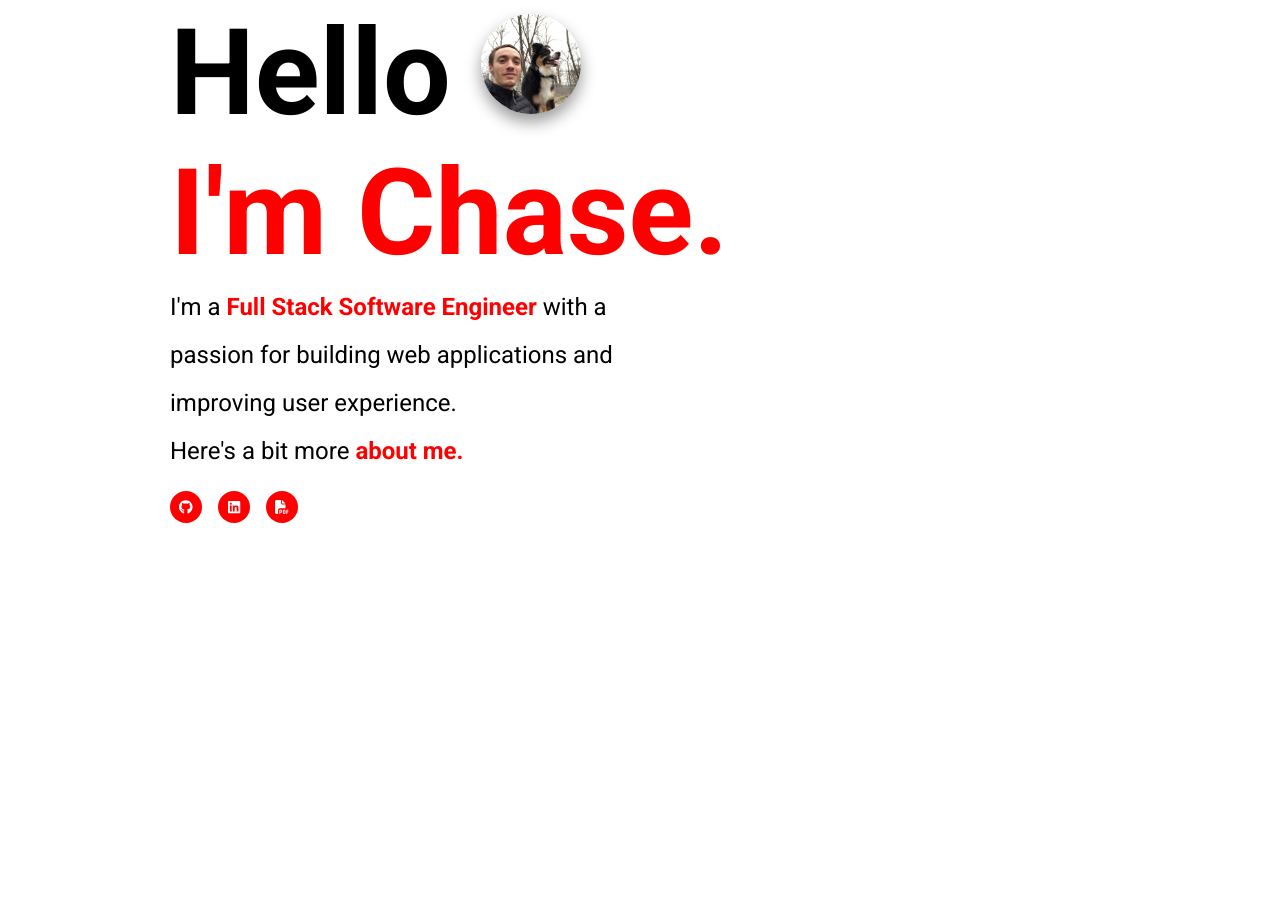
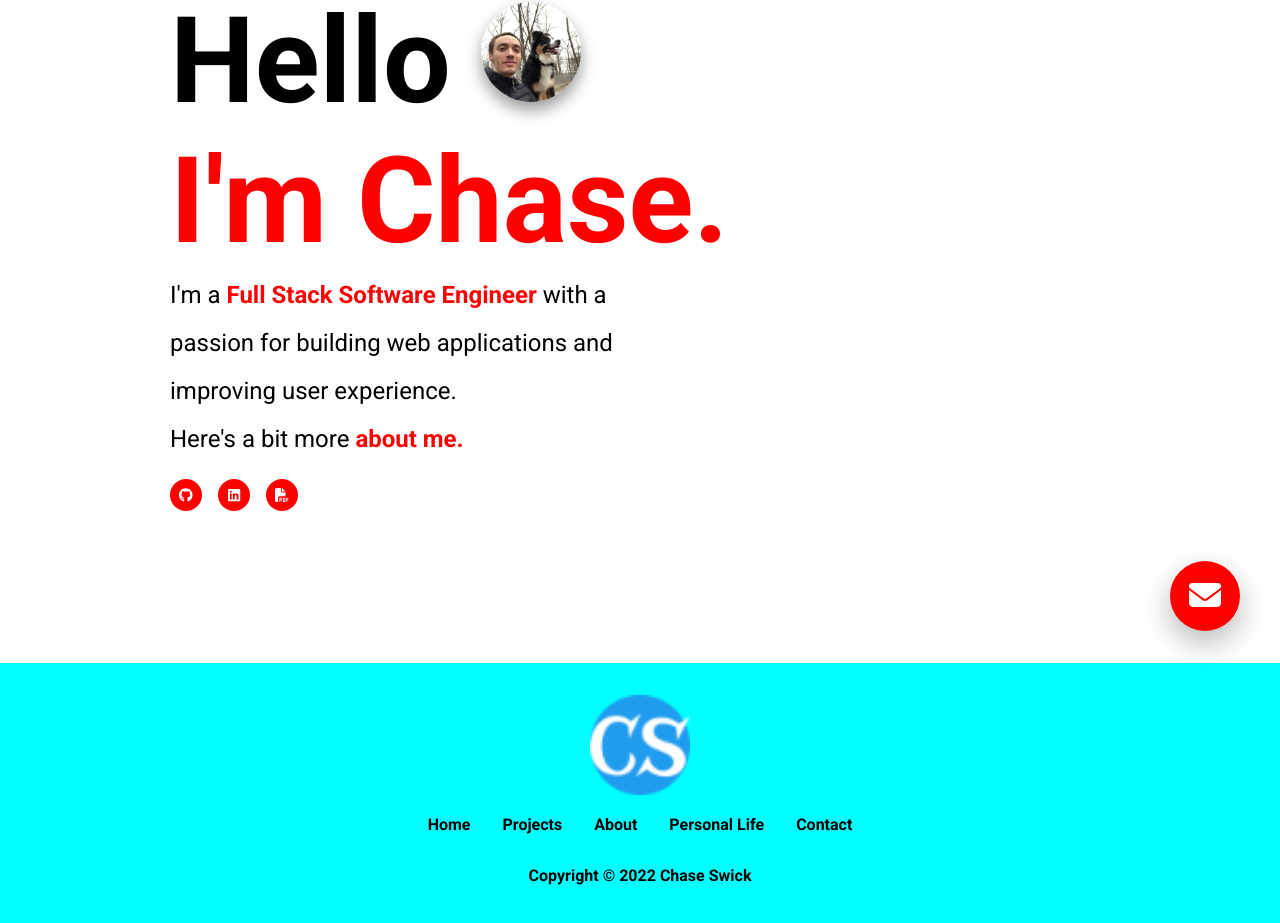
Before and after one commit to Swicky97/E-Portfolio, a React (Create React App) app: page / in a window 1280 px wide. Shown: the part 137-1060 px from the top of the page. Before the commit the page ends 800 px from the top, so only its background shows below. Built offline with nearby package versions, Linux system fonts and the light colour scheme.

Commit message:
Footer and landing page

```diff
--- a/src/App.js
+++ b/src/App.js
@@ -2,13 +2,17 @@ import React from "react";
 import { BrowserRouter as Router, Routes, Route } from "react-router-dom";
 import Nav from "./Components/Nav";
 import Landing from "./Components/Landing";
+import Footer from "./Components/Footer";
 
 function App() {
   return (
     <div className="App">
       <Router>
         <Nav />
-        <Landing />
+        <Routes>
+          <Route path="/" exact element={<Landing />}></Route>
+        </Routes>
+        <Footer />
       </Router>
     </div>
   );
--- /dev/null
+++ b/src/Components/Footer.jsx
@@ -0,0 +1,38 @@
+import React from "react";
+import { Link } from 'react-router-dom';
+
+export default function Footer() {
+  return (
+    <footer>
+      <div className="footer__container">
+        <div className="row row__column">
+          <Link to="/">
+            <figure className="footer__logo">
+              <img src="images/CS-logo.jpeg" className="footer__logo--img" alt="" />
+            </figure>
+          </Link>
+          <div className="footer__list">
+            <Link to="/" className="footer__link">
+              Home
+            </Link>
+            <Link to="/projects" className="footer__link">
+              Projects
+            </Link>
+            <Link to="/about" className="footer__link">
+              About
+            </Link>
+            <Link to="/personal" className="footer__link">
+              Personal Life
+            </Link>
+            <Link to="/contact" className="footer__link">
+              Contact
+            </Link>
+          </div>
+          <div className="footer__copyright">
+            Copyright &copy; 2022 Chase Swick
+          </div>
+        </div>
+      </div>
+    </footer>
+  );
+}
--- a/src/Components/Landing.jsx
+++ b/src/Components/Landing.jsx
@@ -1,5 +1,6 @@
 import React from "react";
 import { FontAwesomeIcon } from '@fortawesome/react-fontawesome';
+import Mail from './Mail';
 
 export default function Landing() {
   return (
@@ -23,6 +24,7 @@ export default function Landing() {
             <a
               href="https://github.com/Swicky97"
               target="_blank"
+              rel="noreferrer"
               class="social__link click"
             >
               <FontAwesomeIcon icon="fab fa-github" />
@@ -30,6 +32,7 @@ export default function Landing() {
             <a
               href="https://www.linkedin.com/in/chase-swick-bb94ba233/"
               target="_blank"
+              rel="noreferrer"
               class="social__link click"
             >
               <FontAwesomeIcon icon="fab fa-linkedin" />
@@ -44,6 +47,7 @@ export default function Landing() {
           </div>
         </div>
       </header>
+      <Mail />
     </section>
   );
 }
--- /dev/null
+++ b/src/Components/Mail.jsx
@@ -0,0 +1,12 @@
+import React from "react";
+import { FontAwesomeIcon } from '@fortawesome/react-fontawesome';
+
+export default function Mail() {
+  return (
+    <a href="#top">
+      <button class="mail__btn click" onclick="toggleModal()">
+        <FontAwesomeIcon icon="fa-envelope" />
+      </button>
+    </a>
+  )
+}
--- a/src/Components/Nav.jsx
+++ b/src/Components/Nav.jsx
@@ -1,4 +1,4 @@
-import React from 'react';
+import React from "react";
 import { Link } from 'react-router-dom';
 import { FontAwesomeIcon } from '@fortawesome/react-fontawesome';
 
@@ -28,12 +28,12 @@ export default function Nav() {
             </Link>
           </li>
           <li className="nav__link">
-            <Link to="/" className="nav__a">
+            <Link to="/personal" className="nav__a">
               Personal Life
             </Link>
           </li>
           <li className="nav__link">
-            <Link to="/" className="nav__a">
+            <Link to="/contact" className="nav__a">
               Contact
             </Link>
           </li>
--- a/src/index.css
+++ b/src/index.css
@@ -33,13 +33,29 @@ button {
   cursor: pointer;
 }
 
+.container {
+  padding: 56px 0;
+}
+
+.row {
+  width: 100%;
+  max-width: 1200px;
+  margin: 0 auto;
+  padding: 0 24px;
+}
+
+.row__column {
+  display: flex;
+  flex-direction: column;
+  align-items: center;
+}
+
 /* NAVIGATION */
 nav {
   height: 80px;
   display: flex;
   box-shadow: 0 2px 2px 0 rgba(0, 0, 0, 0.05);
   background-color: aqua;
-  position: relative;
   z-index: 1;
 }
 
@@ -82,17 +98,18 @@ nav {
 }
 
 /* LANDING */
-#landing {
-  min-height: 100vh - 80px;
+header {
+  height: calc(100vh - 80px);
 }
 
 .header__container {
-  position: absolute;
-  top: 50%;
-  left: 50%;
-  transform: translate(-50%, -50%);
   width: 100%;
   max-width: 1000px;
+  margin: 0 auto;
+  display: flex;
+  height: 90%;
+  flex-direction: column;
+  justify-content: center;
   padding: 0 30px;
 }
 
@@ -131,10 +148,62 @@ nav {
   height: 32px;
   font-size: 14px;
   margin-right: 16px;
+  margin-bottom: 32px;
   display: flex;
   justify-content: center;
   align-items: center;
   border-radius: 50%;
+}
+
+/* MAIL */
+.mail__btn {
+  width: 70px;
+  height: 70px;
+  font-size: 32px;
+  border-radius: 50%;
+  border: none;
+  background-color: red;
+  color: white;
+  position: fixed;
+  bottom: 32px;
+  right: 40px;
+  z-index: 100;
+  box-shadow: 0 12px 30px 0 rgb(0, 0, 0, 0.28);
+}
+
+/* FOOTER */
+.footer__container {
+  padding: 32px 0;
+  bottom: 0px;
+}
+
+footer {
+  background-color: aqua;
+}
+
+.footer__logo {
+  display: flex;
+}
+
+.footer__logo--img {
+  width: 100px;
+}
+
+.footer__link,
+.footer__copyright {
+  color: black;
+  text-decoration: none;
+  font-size: 16px;
+  font-weight: bold;
+  padding: 8px;
+}
+
+.footer__list {
+  margin: 20px 0 24px 0;
+}
+
+.footer__link {
+  padding: 0 16px;
 }
 
 /* SMALL PHONES, TABLETS, LARGE SMARTPHONES */
--- a/src/index.js
+++ b/src/index.js
@@ -4,10 +4,10 @@ import './index.css';
 import App from './App';
 import reportWebVitals from './reportWebVitals';
 import { library } from '@fortawesome/fontawesome-svg-core';
-import { faBars, faCircleHalfStroke, faFilePdf } from '@fortawesome/free-solid-svg-icons';
+import { faBars, faCircleHalfStroke, faFilePdf, faEnvelope } from '@fortawesome/free-solid-svg-icons';
 import { faGithub, faLinkedin } from '@fortawesome/free-brands-svg-icons';
 
-library.add(faBars, faCircleHalfStroke, faFilePdf, faGithub, faLinkedin)
+library.add(faBars, faCircleHalfStroke, faFilePdf, faGithub, faLinkedin, faEnvelope)
 
 const root = ReactDOM.createRoot(document.getElementById('root'));
 root.render(
```
